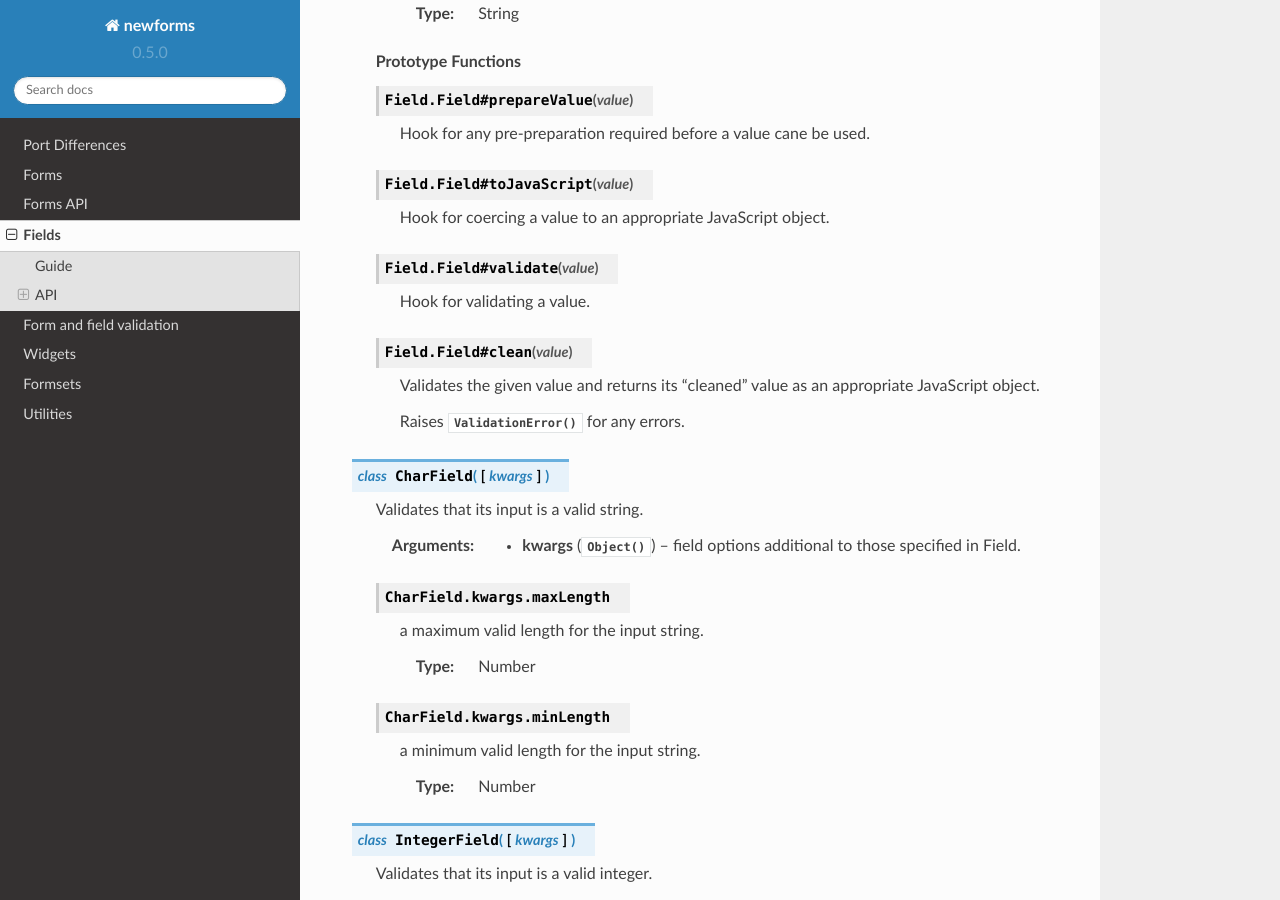
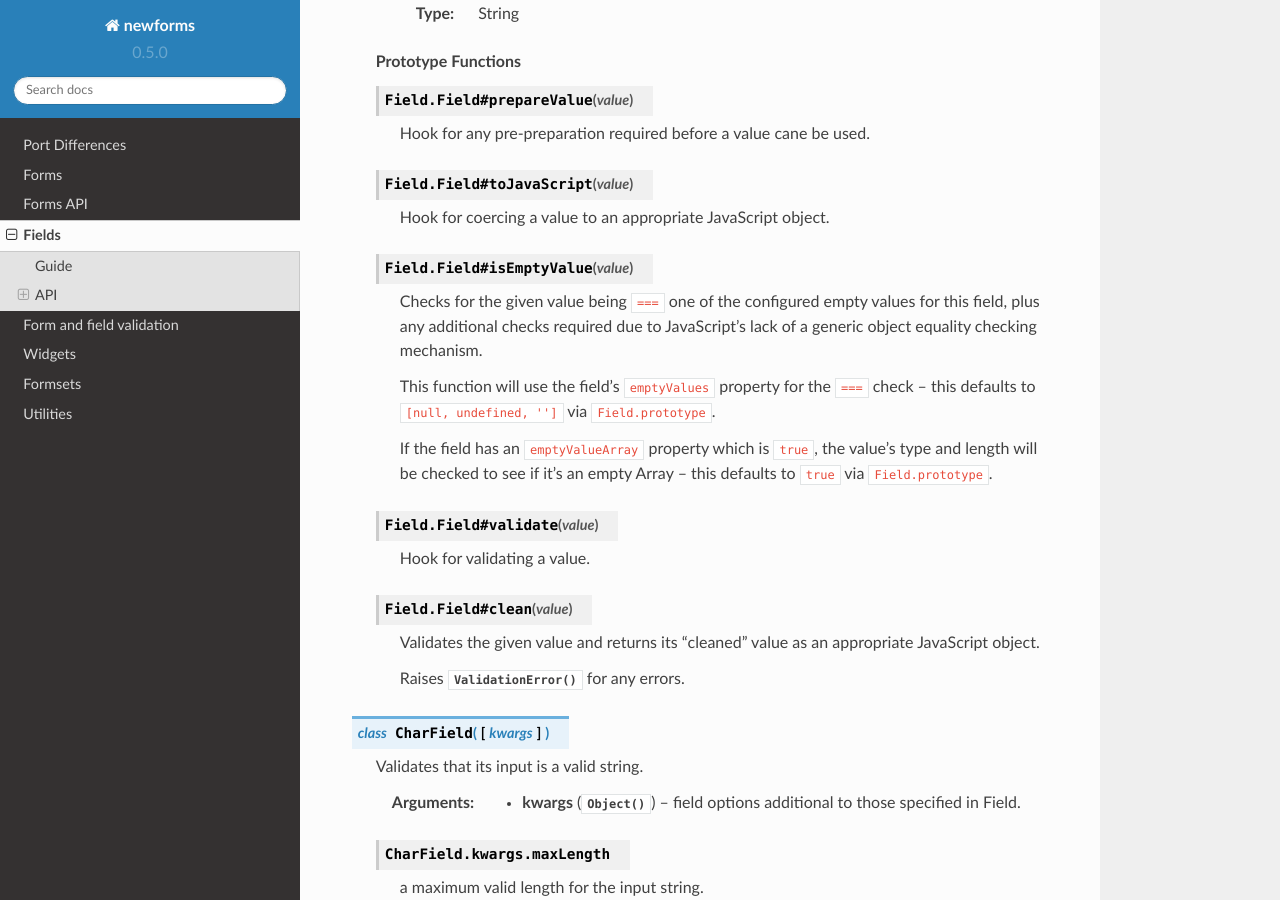
Before and after one commit to insin/newforms, a Sphinx documentation site: the page built from docs/fields.rst, in a window 1280 px wide and 900 px high, scrolled down 1584 px. Built offline with Sphinx 7.4.7 and the Read the Docs theme 2.0.0, drawn with Linux system fonts in a browser that asks for light colours.

Commit message:
Added Field#isEmptyValue and Field#emptyValueArray to ensure empty arrays are detected as empty values by default

```diff
--- a/docs/fields.rst
+++ b/docs/fields.rst
@@ -88,6 +88,20 @@ API
    .. js:function:: Field#toJavaScript(value)
 
       Hook for coercing a value to an appropriate JavaScript object.
+
+   .. js:function:: Field#isEmptyValue(value)
+
+      Checks for the given value being ``===`` one of the configured empty values
+      for this field, plus any additional checks required due to JavaScript's
+      lack of a generic object equality checking mechanism.
+
+      This function will use the field's ``emptyValues`` property for the
+      ``===`` check -- this defaults to ``[null, undefined, '']`` via
+      ``Field.prototype``.
+
+      If the field has an ``emptyValueArray`` property which is ``true``, the
+      value's type and length will be checked to see if it's an empty Array --
+      this defaults to ``true`` via ``Field.prototype``.
 
    .. js:function:: Field#validate(value)
 
```
Also changed, not shown: 1 other file.
